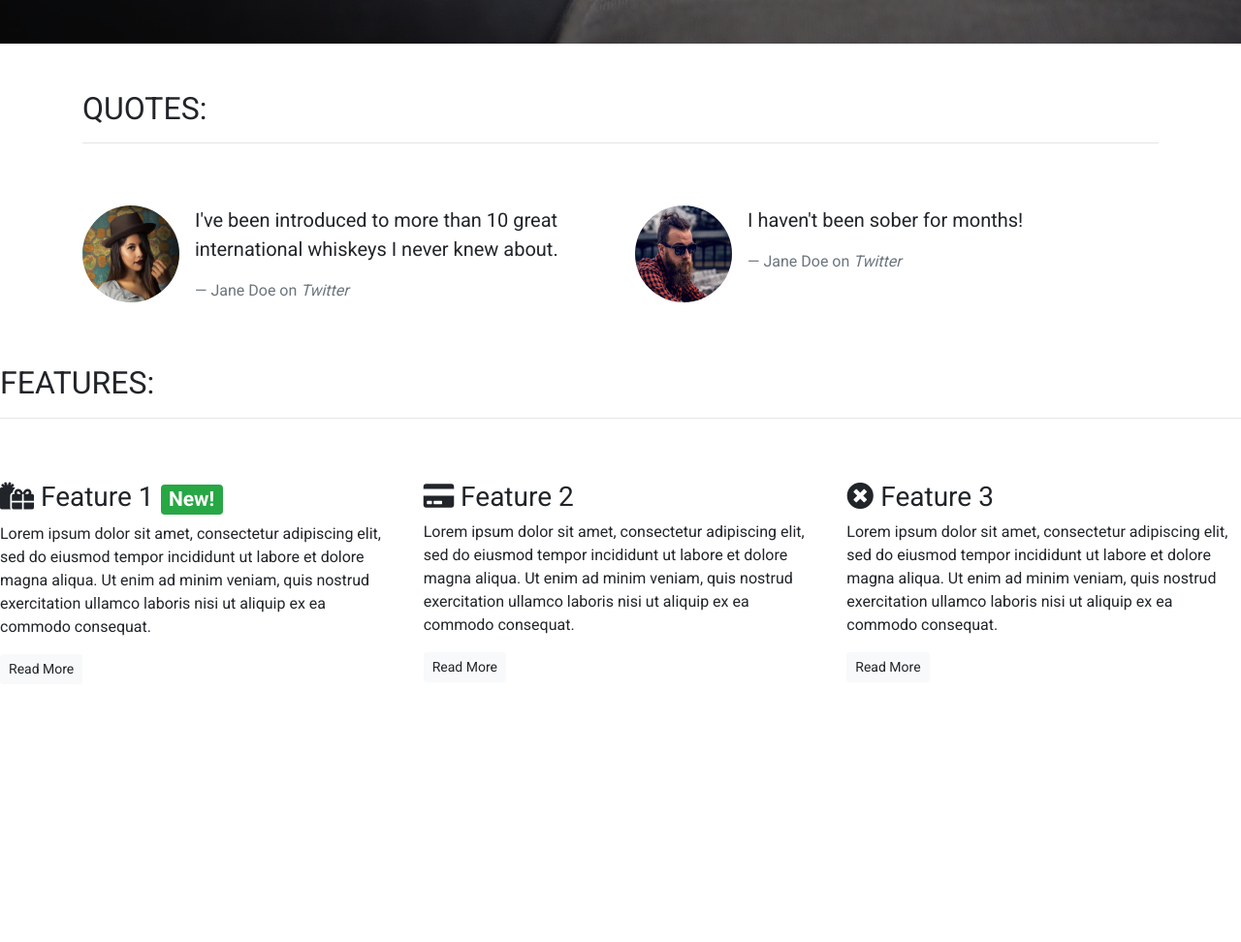
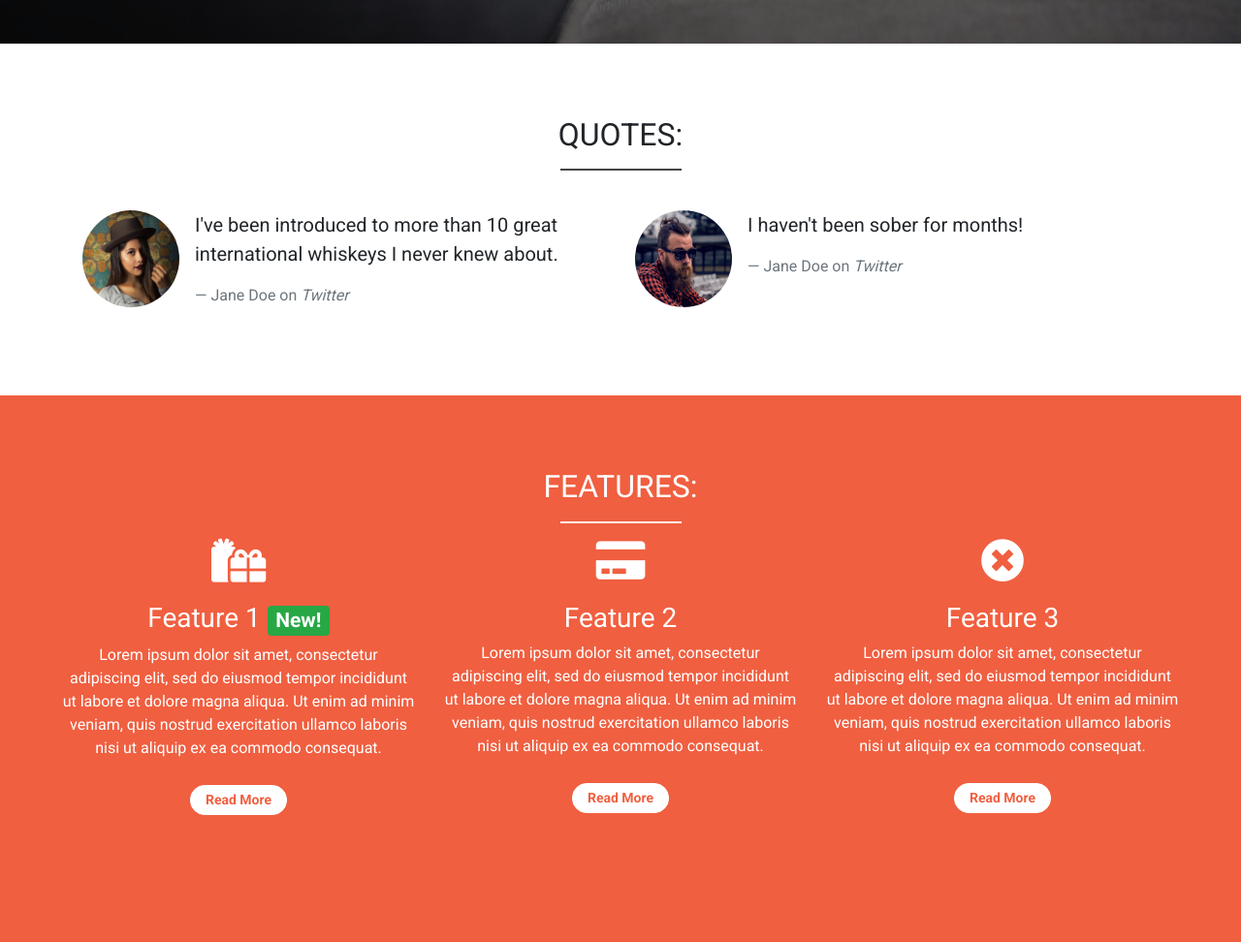
Before and after one commit to Hidnish/Whisky, a plain HTML site: page index.html in a window 1280 px wide. Shown: the part 755-1727 px from the top of the page at 97% size. Before the commit the page ends 1477 px from the top, so only its background shows below. Drawn offline with nearby package versions, Linux system fonts and the light colour scheme.

Commit message:
feat: features added in index.html and style.css

```diff
--- a/css/style.css
+++ b/css/style.css
@@ -1,5 +1,12 @@
 body {
     font-family: 'Roboto', sans-serif;
+}
+
+.container-wrapper {}
+
+.container-wrapper--red {
+    background-color: #f05f40;
+    color: white;
 }
 
 .alert-container .col-12 {
@@ -44,21 +51,53 @@ body {
 
 .features-container {}
 
-/* block dividers */
+/* Page header */
+
+.page-header {
+    margin-bottom: 0;
+    border-bottom: 0;
+    text-align: center;
+}
+
+.page-header h2 {
+    margin-top: 0;
+}
+
+.quotes .page-header {
+    margin-bottom: 25px;
+}
+
+
+/* Block dividers */
 
 .block-divider {
-    width: 150px;
+    width: 250px;
     height: 2px;
     border: 0;
-
+    background-color: #444;
 }
 
 .block-divider--orange {
     background-color: #b1580b;
 }
 
-.block-divider-short {
-     width: 35px;
+.block-divider--white {
+    background-color: white;
+}
+
+.block-divider--short {
+     width: 125px;
+}
+
+/* Content containers */
+
+.content-container {
+    padding-top: 75px;
+    padding-bottom: 75px;
+}
+
+.content-container-feat {
+    margin: 0 5%; /* Not following the video */
 }
 
 /* Navbar */
@@ -142,3 +181,26 @@ body {
 .mark-round {
     border-radius: 5px;
 }
+
+/* Feature */
+
+.features {
+    text-align: center;
+    margin-bottom: 40px;
+}
+
+.features i {
+    margin-bottom: 20px;
+    font-size: 45px;
+    line-height: 45px;
+}
+
+.features .btn {
+    background-color: white;
+    border-color: white;
+    border-radius: 15px;
+    min-width: 100px;
+    font-weight: bold;
+    margin-top: 10px;
+    color: #f05f40;
+}
--- a/index.html
+++ b/index.html
@@ -85,12 +85,13 @@
         <!-- /.callout -->
     </div>
     <!-- Quotes -->
-    <div class="container quotes-container">
+    <div class="container-wrapper">
+        <div class="container quotes-container content-container">
             <section class="quotes">
                 <div class="row">
-                <div class="col-12 my-5">
+                    <div class="col-12 page-header">
                         <h2 class="text-uppercase">Quotes:</h2>
-                    <hr />
+                        <hr class="block-divider block-divider--short">
                     </div>
                 </div>
                 <div class="row">
@@ -101,7 +102,8 @@
                             </div>
                             <div class="media-body">
                                 <blockquote class="blockquote">
-                                <p>I've been introduced to more than 10 great international whiskeys I never knew about.
+                                    <p>I've been introduced to more than 10 great international whiskeys I never knew
+                                        about.
                                     </p>
                                     <footer class="blockquote-footer">Jane Doe on <cite title="Twitter">Twitter</cite>
                                     </footer>
@@ -127,40 +129,48 @@
             </section>
             <!-- /.quotes -->
         </div>
+    </div>
     <!-- Features -->
-    <div class="features-container">
+    <div class="container-wrapper container-wrapper--red">
+        <div class="features-container content-container content-container-feat">
             <section class="features">
                 <div class="row">
-                <div class="col-12 my-5">
+                    <div class="col-12 page-header">
                         <h2 class="text-uppercase">Features:</h2>
-                    <hr />
+                        <hr class="block-divider block-divider--short block-divider--white">
                     </div>
                 </div>
                 <div class="row">
                     <div class="col-12 col-md-6 col-lg-4">
                         <div class="feature">
-                        <h3><i class="fas fa-gifts d-none d-sm-inline"></i> Feature 1 <span
+                            <h3><i class="fas fa-gifts d-none d-sm-block"></i> Feature 1 <span
                                     class="badge badge-success">New!</span></h3>
-                        <p>Lorem ipsum dolor sit amet, consectetur adipiscing elit, sed do eiusmod tempor incididunt ut
-                            labore et dolore magna aliqua. Ut enim ad minim veniam, quis nostrud exercitation ullamco
+                            <p>Lorem ipsum dolor sit amet, consectetur adipiscing elit, sed do eiusmod tempor incididunt
+                                ut
+                                labore et dolore magna aliqua. Ut enim ad minim veniam, quis nostrud exercitation
+                                ullamco
                                 laboris nisi ut aliquip ex ea commodo consequat.</p>
                             <p><a class="btn btn-sm btn-light" href="">Read More</a></p>
                         </div>
                     </div>
                     <div class="col-12 col-md-6 col-lg-4">
                         <div class="feature">
-                        <h3><i class="fas fa-credit-card d-none d-sm-inline"></i> Feature 2</h3>
-                        <p>Lorem ipsum dolor sit amet, consectetur adipiscing elit, sed do eiusmod tempor incididunt ut
-                            labore et dolore magna aliqua. Ut enim ad minim veniam, quis nostrud exercitation ullamco
+                            <h3><i class="fas fa-credit-card d-none d-sm-block"></i> Feature 2</h3>
+                            <p>Lorem ipsum dolor sit amet, consectetur adipiscing elit, sed do eiusmod tempor incididunt
+                                ut
+                                labore et dolore magna aliqua. Ut enim ad minim veniam, quis nostrud exercitation
+                                ullamco
                                 laboris nisi ut aliquip ex ea commodo consequat.</p>
                             <p><a class="btn btn-sm btn-light" href="">Read More</a></p>
                         </div>
                     </div>
                     <div class="col-12 d-md-none d-lg-block col-lg-4">
                         <div class="feature">
-                        <h3><i class="fas fa-times-circle d-none d-sm-inline"></i> Feature 3</h3>
-                        <p>Lorem ipsum dolor sit amet, consectetur adipiscing elit, sed do eiusmod tempor incididunt ut
-                            labore et dolore magna aliqua. Ut enim ad minim veniam, quis nostrud exercitation ullamco
+                            <h3><i class="fas fa-times-circle d-none d-sm-block"></i> Feature 3</h3>
+                            <p>Lorem ipsum dolor sit amet, consectetur adipiscing elit, sed do eiusmod tempor incididunt
+                                ut
+                                labore et dolore magna aliqua. Ut enim ad minim veniam, quis nostrud exercitation
+                                ullamco
                                 laboris nisi ut aliquip ex ea commodo consequat.</p>
                             <p><a class="btn btn-sm btn-light" href="">Read More</a></p>
                         </div>
@@ -168,6 +178,7 @@
                 </div>
             </section>
             <!-- /.features -->
+        </div>
     </div>
     <!-- Modal -->
     <div class="modal" tabindex="-1" id="signUpModal">
```
Lines whose indentation alone changed are shown as unchanged.
